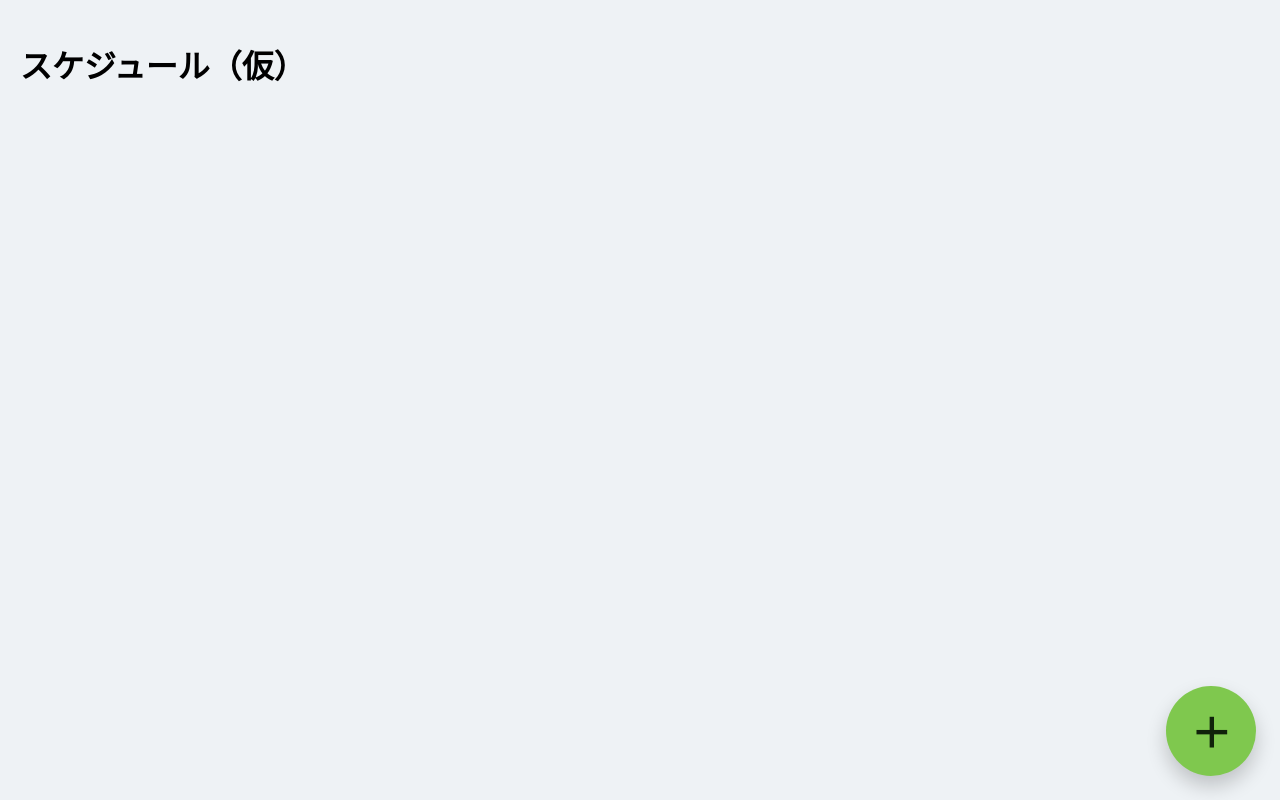
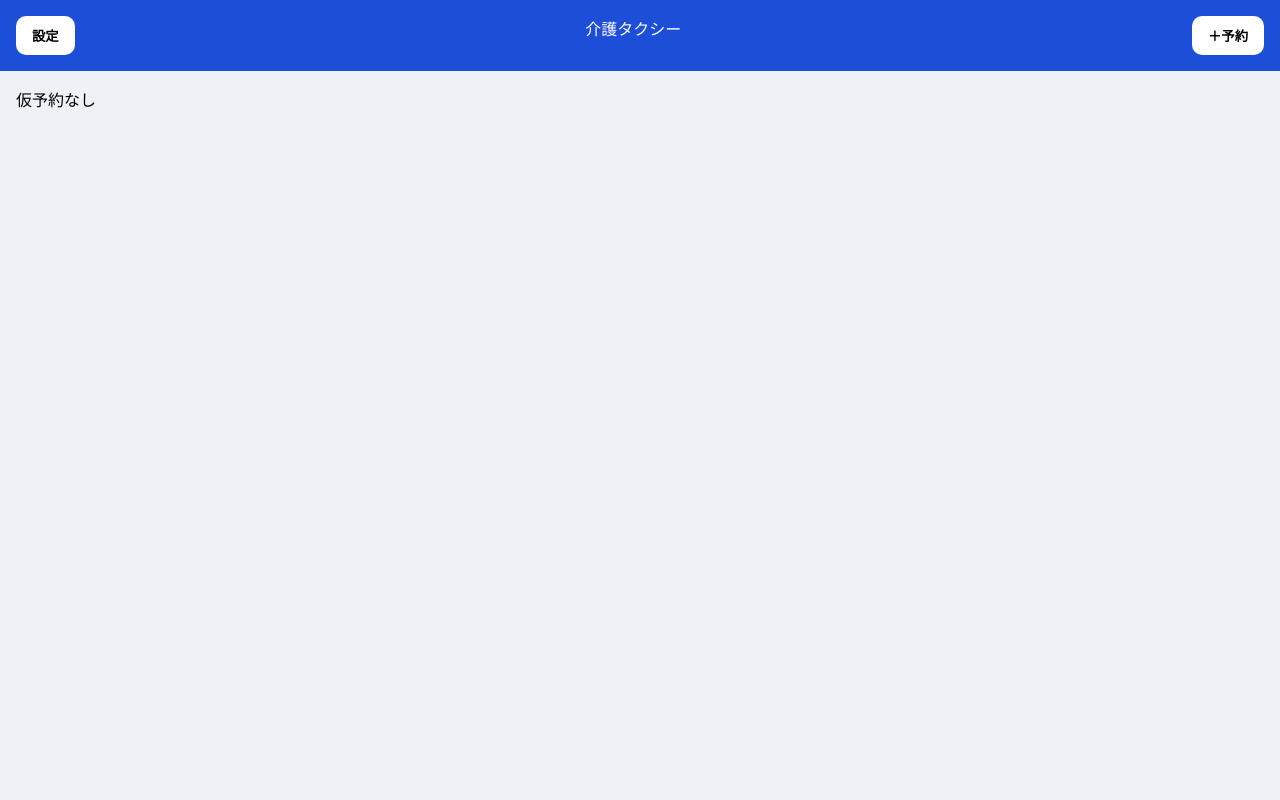
Before and after one commit to atushikurisu99-cmyk/care-taxi-, a plain HTML site: page index.html in a window 1280 px wide. Drawn offline with Linux system fonts and the light colour scheme.

Commit message:
Update index.html

```diff
--- a/index.html
+++ b/index.html
@@ -1,48 +1,49 @@
 <!doctype html>
 <html lang="ja">
 <head>
-<meta charset="UTF-8">
-<meta name="viewport" content="width=device-width, initial-scale=1.0">
+<meta charset="utf-8" />
+<meta name="viewport" content="width=device-width, initial-scale=1" />
 <title>介護タクシー管理</title>
-
 <style>
-body {
-  margin: 0;
-  font-family: sans-serif;
-  background: #eef2f5;
-}
-
-/* ＋予約ボタン */
-.add-btn {
-  position: fixed;
-  right: 24px;
-  bottom: 24px;
-
-  width: 90px;
-  height: 90px;
-  border-radius: 50%;
-
-  border: none;
-  background: #7fc84e;
-  color: #10220b;
-
-  font-size: 40px;
-  font-weight: bold;
-
-  box-shadow: 0 10px 20px rgba(0,0,0,0.2);
-  cursor: pointer;
-}
+body{margin:0;font-family:sans-serif;background:#eef2f6}
+.top{display:flex;justify-content:space-between;padding:16px;background:#1d4ed8;color:#fff}
+.btn{background:#fff;border:0;padding:10px 16px;border-radius:10px;font-weight:900}
+.list{padding:16px}
+.card{background:#fff;padding:14px;border-radius:12px;margin-bottom:10px}
+.small{font-size:12px;color:#666}
 </style>
-
 </head>
 <body>
 
-<h1 style="padding:20px;">スケジュール（仮）</h1>
+<div class="top">
+  <button class="btn" onclick="goSettings()">設定</button>
+  <div>介護タクシー</div>
+  <button class="btn" onclick="goBooking()">＋予約</button>
+</div>
 
-<!-- ここが予約ボタン -->
-<button class="add-btn" onclick="location.href='booking-input.html'">
-＋
-</button>
+<div class="list" id="list"></div>
+
+<script>
+function goBooking(){ location.href="booking.html" }
+function goSettings(){ location.href="settings.html" }
+
+function load(){
+  const data=JSON.parse(localStorage.getItem("bookings")||"[]")
+  const el=document.getElementById("list")
+  if(!data.length){
+    el.innerHTML="仮予約なし"
+    return
+  }
+  el.innerHTML=data.map(b=>`
+    <div class="card">
+      <div><b>${b.patientName||"未入力"}</b></div>
+      <div class="small">${b.useDate||""} ${b.useTime||""}</div>
+      <div class="small">${b.createdTime} 登録</div>
+    </div>
+  `).join("")
+}
+load()
+</script>
 
 </body>
 </html>
```
